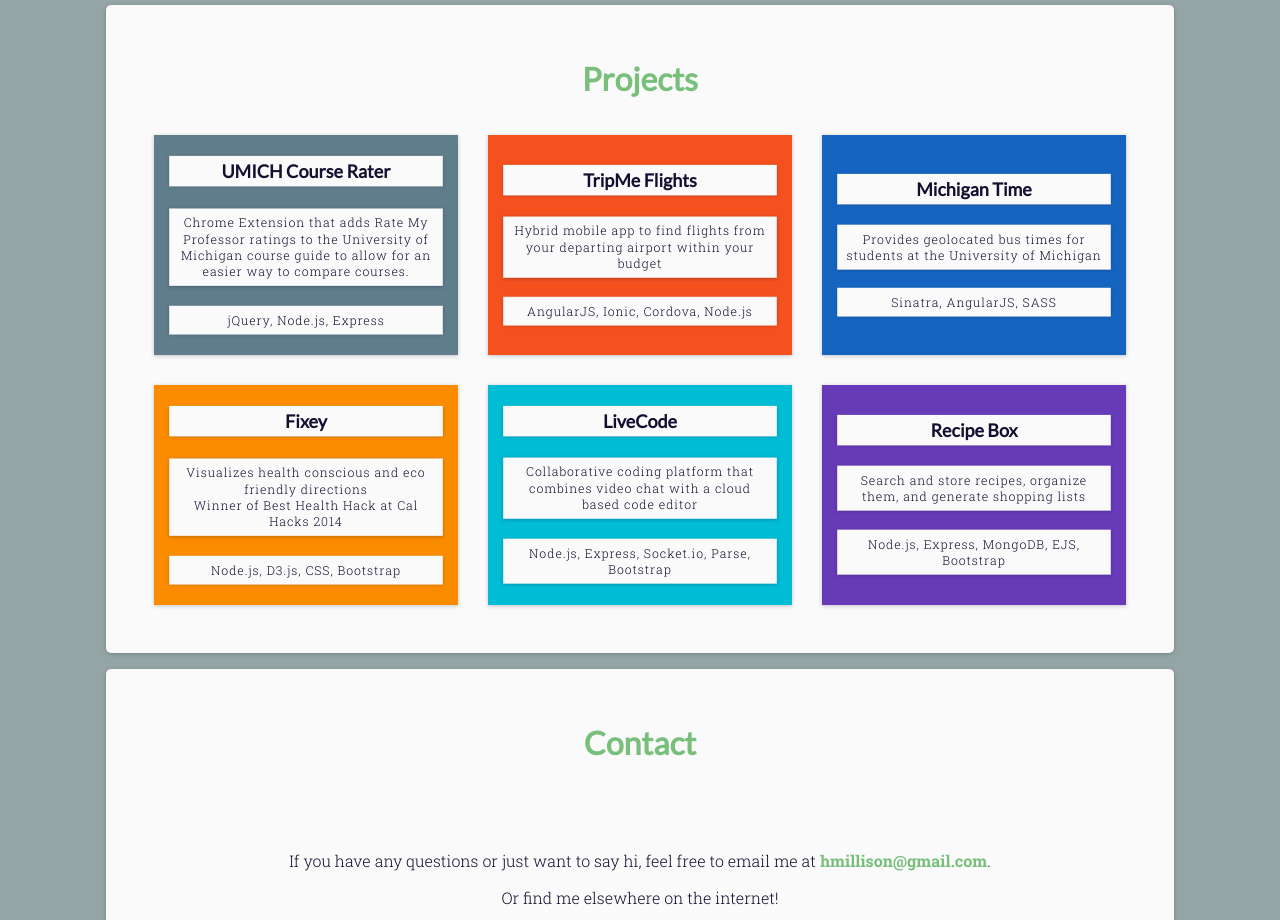
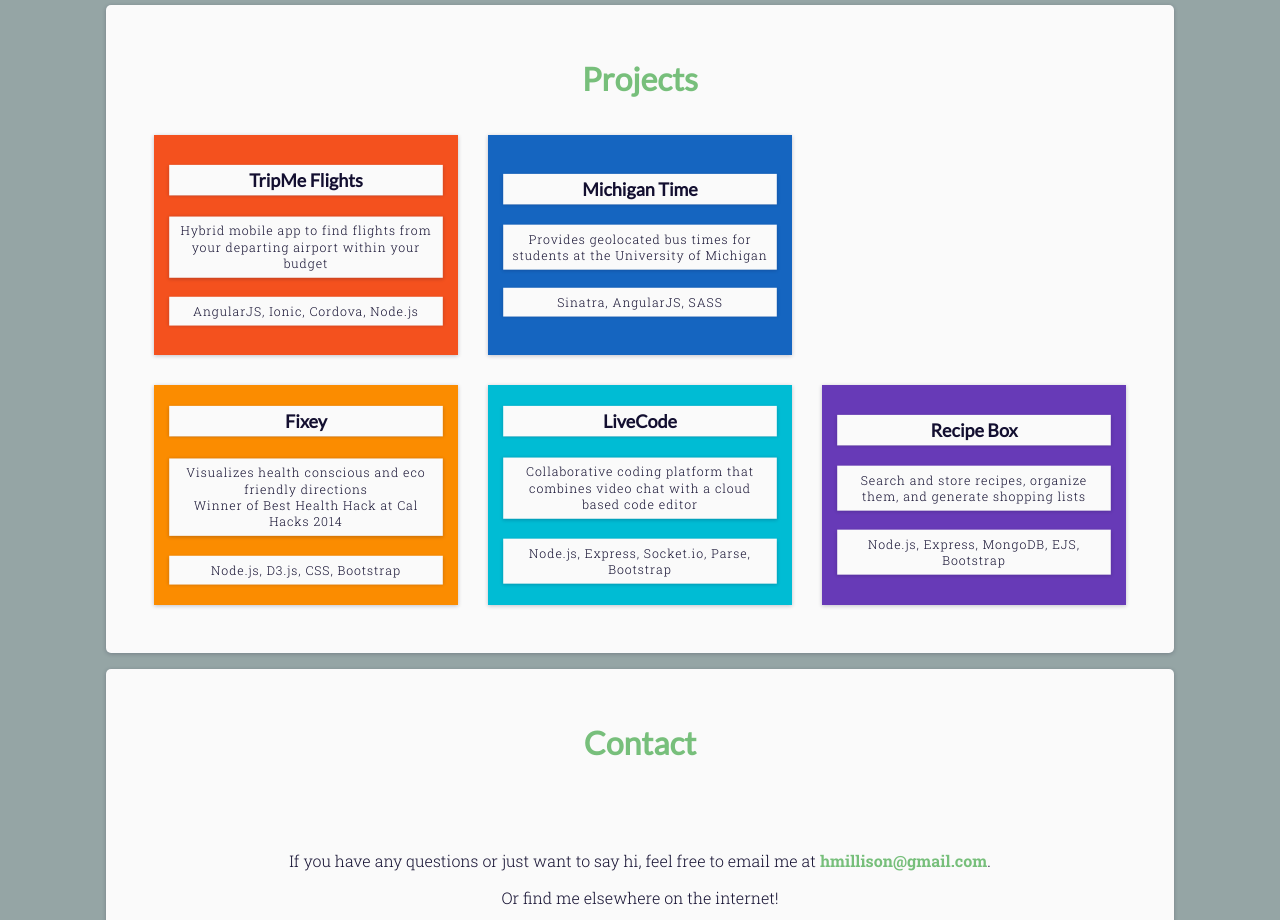
Before and after one commit to hmillison/portfolio, a plain HTML site: page index.html in a window 1280 px wide. Shown: the part 1460-2380 px from the top of the page. Drawn offline with Linux system fonts and the light colour scheme.

Commit message:
removing umich course rater

```diff
--- a/index.html
+++ b/index.html
@@ -150,22 +150,6 @@
         <h1>Projects</h1>
         <div class="project-grid">
           <div class="row">
-              <figure class="effect-steve">
-                <div class="item mobile umichcourse">
-                </div>
-                <a href="https://chrome.google.com/webstore/detail/umich-course-rater/mfmmonjiedjejcmjefmipchjjhbiflkm" target="_blank">
-                <figcaption>
-                  <h2>UMICH Course Rater</h2>
-                  <p>
-                      Chrome Extension that adds Rate My Professor ratings to the University of Michigan course guide to allow for
-                      an easier way to compare courses.
-                  </p>
-                  <p>
-                    jQuery, Node.js, Express
-                  </p>
-                </figcaption>
-                </a>
-              </figure>
                <figure class="effect-steve">
                 <div class="item mobile tripme">
                 </div>
```
